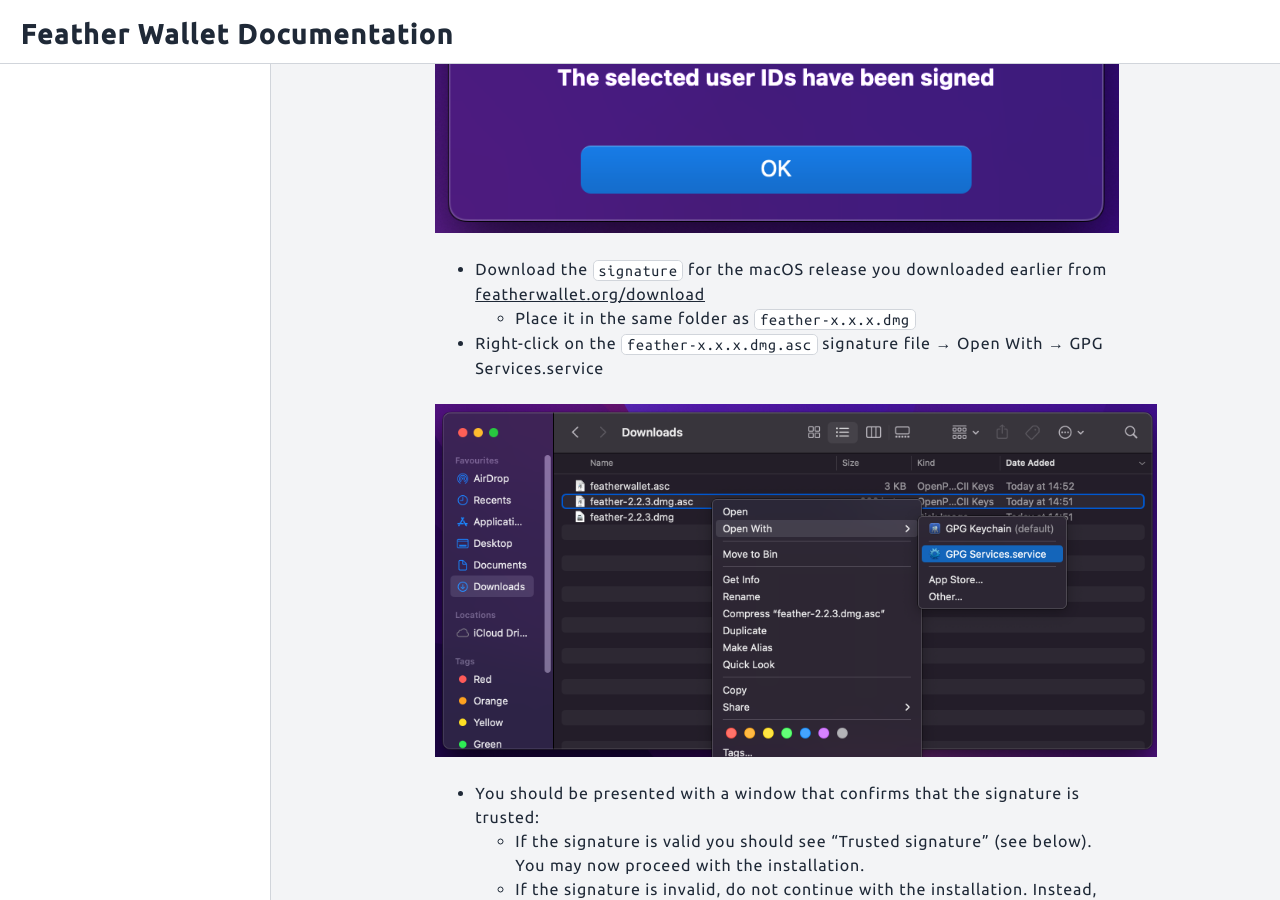
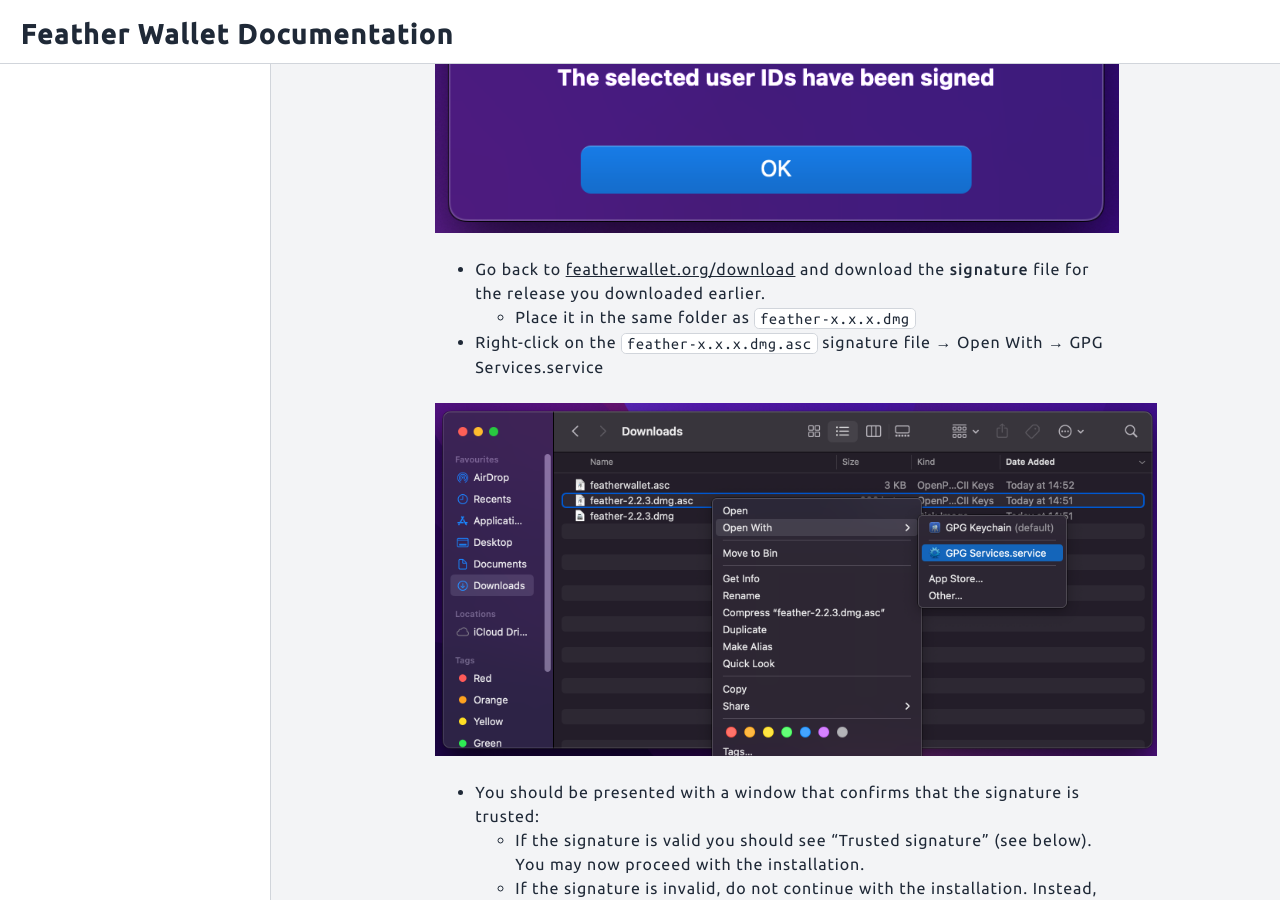
Before and after one commit to jermanuts/feather-docs, a Jekyll site: the page built from content/_guides/macos.md, in a window 1280 px wide and 900 px high, scrolled down 5249 px. Built offline with Jekyll 4.4.1, drawn with Linux system fonts in a browser that asks for light colours.

Commit message:
minor fixes

```diff
--- a/content/_guides/macos.md
+++ b/content/_guides/macos.md
@@ -73,7 +73,7 @@
 
 ![](/static/files/macos-gpg-sign-release-key-success.png)
 
-- Download the `signature` for the macOS release you downloaded earlier from [featherwallet.org/download](https://featherwallet.org/download/)
+- Go back to [featherwallet.org/download](https://featherwallet.org/download) and download the **signature** file for the release you downloaded earlier.
   - Place it in the same folder as `feather-x.x.x.dmg`
 
 - Right-click on the `feather-x.x.x.dmg.asc` signature file → Open With → GPG Services.service
```
Also changed, not shown: content/_guides/windows.md (+4 -3 lines).
